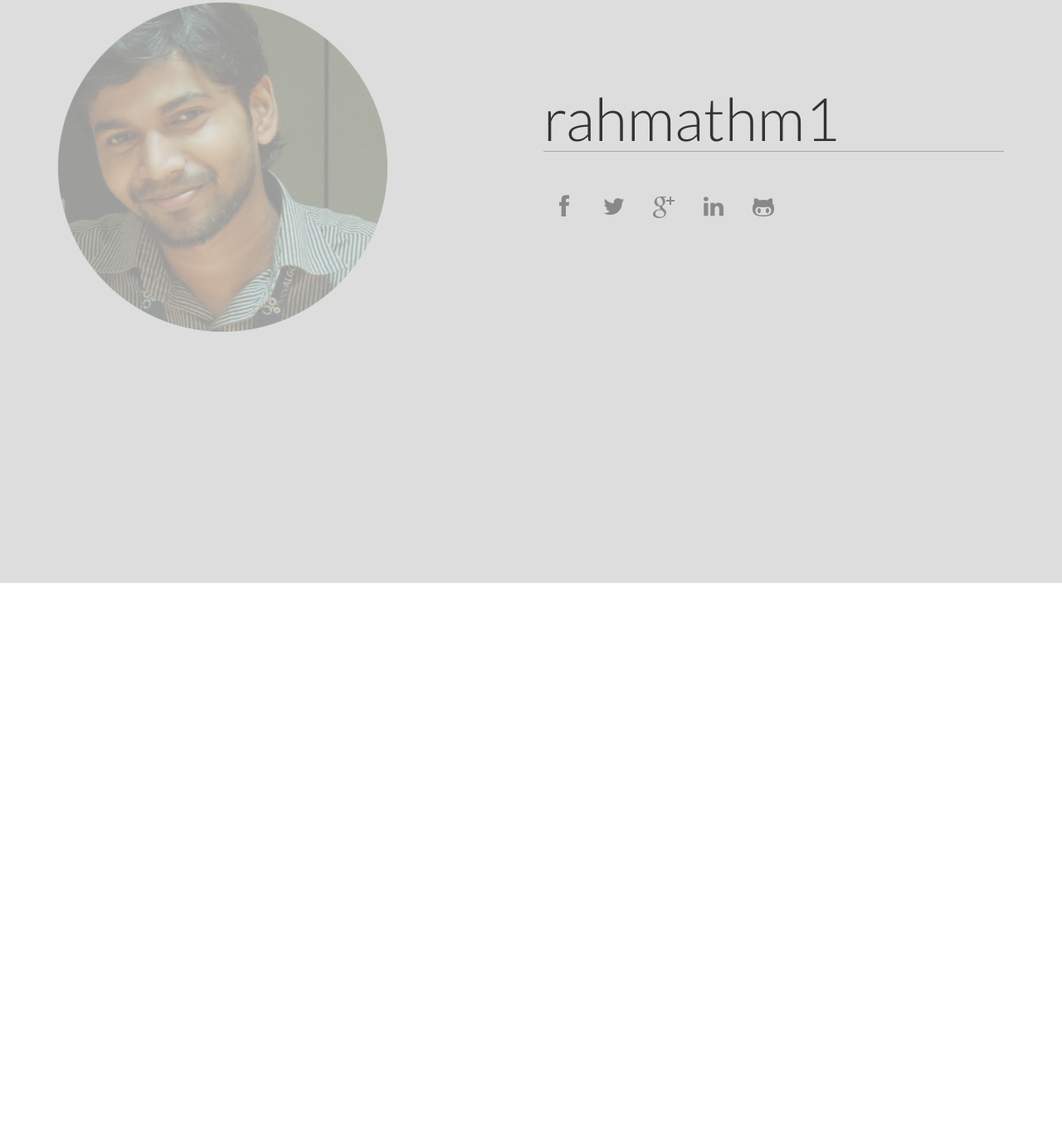
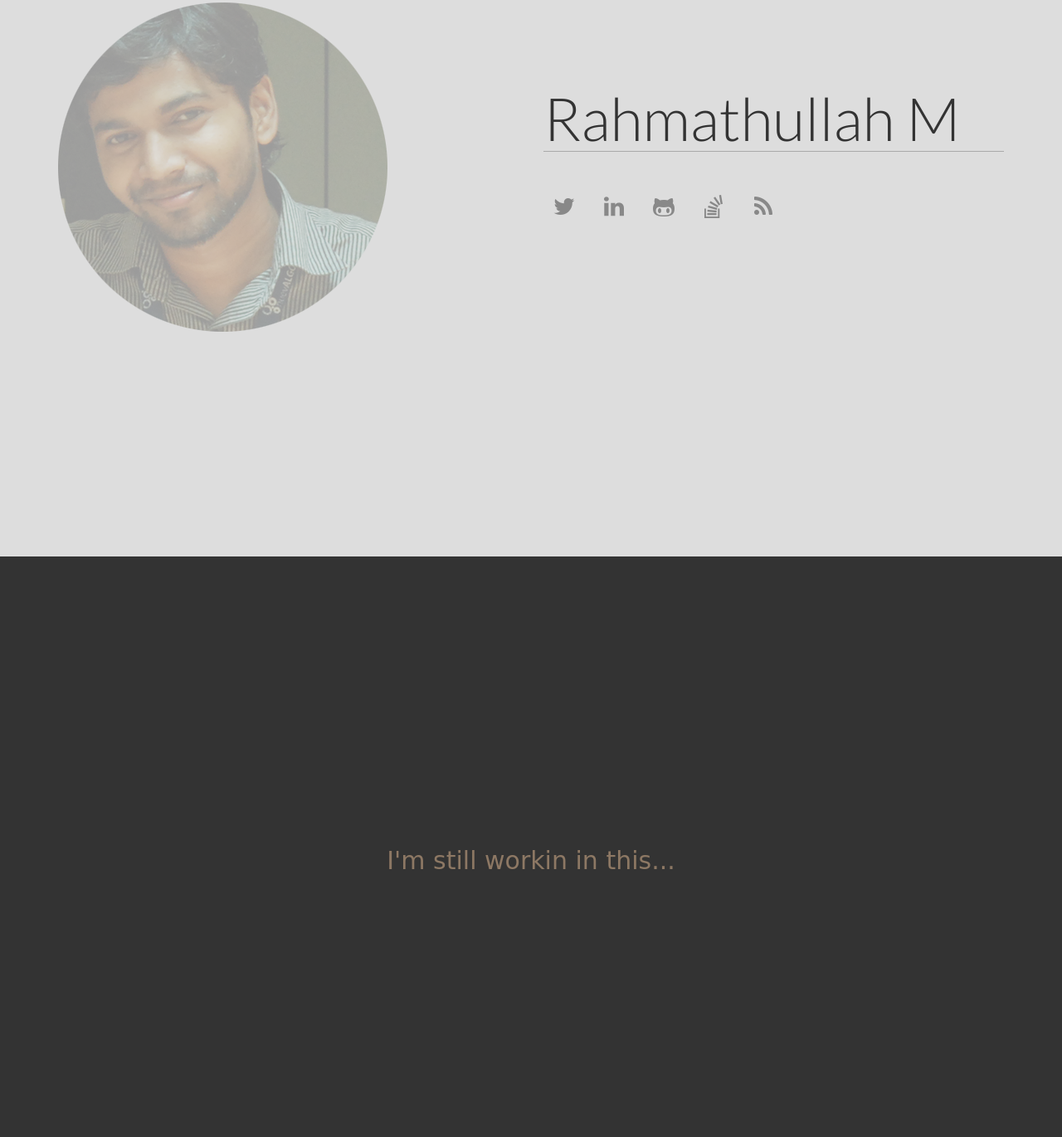
Before and after one commit to rahmathm1/rahmathm1, a plain HTML site: page index.html in a window 1280 px wide. Shown: the part 97-1468 px from the top of the page at 83% size. Before the commit the page ends 800 px from the top, so only its background shows below. Drawn offline with Linux system fonts and the light colour scheme; a web font is replaced by a local one.

Commit message:
Construction Page

```diff
--- a/css/layout.css
+++ b/css/layout.css
@@ -3,7 +3,7 @@
 /* Header */
 
 html,body {
-	height: 100%;
+	height: 98%;
 	font-family: 'Lato', sans-serif;
 	margin:0;
 }
@@ -12,7 +12,7 @@ html,body {
 	clear: both;
 }
 .page-home {
-	height: 100%;
+	min-height: 100%;
 	background-color: #ddd;
 	/*background-image: url(../images/rahmathm1.png);
 	background-repeat: no-repeat;
@@ -81,3 +81,25 @@ html,body {
 .page-home .social-links ul  li a.gh:hover {
 	background-color: #333;
 }
+.page-home .social-links ul  li a.ml:hover {
+	background-color: #82a026;
+}
+.page-home .social-links ul  li a.so:hover {
+	background-color: #ff6f00;
+}
+.page-home .social-links ul  li a.bg:hover {
+	background-color: #aa1000;
+}
+
+
+.page-content {
+	height: 700px;
+	background: #333;
+}
+.page-content h2.in-progress {
+	font-weight: normal;
+	font-family: 'The Girl Next Door', cursive;
+	color: #8D7864;
+	text-align: center;
+	margin-top: 350px;
+}
--- a/index.html
+++ b/index.html
@@ -4,6 +4,7 @@
 <meta http-equiv="Content-Type" content="text/html; charset=utf-8" />
 <link href='http://fonts.googleapis.com/css?family=Lato:300,400' rel='stylesheet' type='text/css' />
 <link href='http://fonts.googleapis.com/css?family=Coming+Soon' rel='stylesheet' type='text/css' />
+<link href='http://fonts.googleapis.com/css?family=The+Girl+Next+Door' rel='stylesheet' type='text/css'>
 <link rel="stylesheet" type="text/css" href="css/bootstrap.min.css">
 <link rel="stylesheet" type="text/css" href="css/font-awesome-4.0.3/css/font-awesome.css">
 <link rel="stylesheet" type="text/css" href="css/layout.css">
@@ -17,28 +18,39 @@
 	<div class="container">
 		<div class="row">
 			<div class="col-md-6">
-				<img class="rahmathm1" src="images/rahmathm1.png" />
+				<img class="rahmathm1 img-responsive" src="images/rahmathm1.png" />
 			</div>
 			<div class="col-md-6">
 				<div class="row">
 					<div class="col-md-12">
-						<h1>rahmathm1</h1>
+						<h1>Rahmathullah M</h1>
 					</div>
 				</div>
 				<div class="row">
 					<div class="social-links col-md-12">
 						<ul>
-							<li><a href="https://www.facebook.com/rahmath.pkl" class="fb"><i class="fa fa-facebook  fa-2x"></i></a></li>
+							<!-- <li><a href="https://www.facebook.com/rahmath.pkl" class="fb"><i class="fa fa-facebook  fa-2x"></i></a></li> -->
 							<li><a href="https://twitter.com/rahmathullahm" class="tw"><i class="fa fa-twitter  fa-2x"></i></a></li>
-							<li><a href="https://plus.google.com/u/1/112209867848125818914/posts/p/pub" class="gl"><i class="fa fa-google-plus  fa-2x"></i></a></li>
+							<!-- <li><a href="https://plus.google.com/u/1/112209867848125818914/posts/p/pub" class="gl"><i class="fa fa-google-plus  fa-2x"></i></a></li> -->
 							<li><a href="http://www.linkedin.com/in/rahmathm1" class="in"><i class="fa fa-linkedin  fa-2x"></i></a></li>
 							<li><a href="https://github.com/rahmathm1/" class="gh"><i class="fa fa-github-alt  fa-2x"></i></a></li>
+							<!-- <li><a href="mailto:rahmathm1@gmail.com" class="ml"><i class="fa fa-envelope-o  fa-2x"></i></a></li> -->
+							<li><a href="http://stackoverflow.com/users/1470979/rahmathullah-m-pulikkal" class="so"><i class="fa fa-stack-overflow  fa-2x"></i></a></li>
+							<li><a href="http://rahmathslab.blogspot.in/" class="bg"><i class="fa fa-rss  fa-2x"></i></a></li>
 						</ul>
 					</div>
 				</div>
 			</div>
 		</div>
-
+	</div>
+</div>
+<div class="page-content">
+	<div class="container">
+		<div class="row">
+			<div class="col-md-6 col-md-offset-3">
+					<h2 class="in-progress">I'm still workin in this...</h2>
+			</div>
+		</div>
 	</div>
 </div>
 </body>
```
Also changed, not shown: images/rahmathm1 - gray.png (added).
